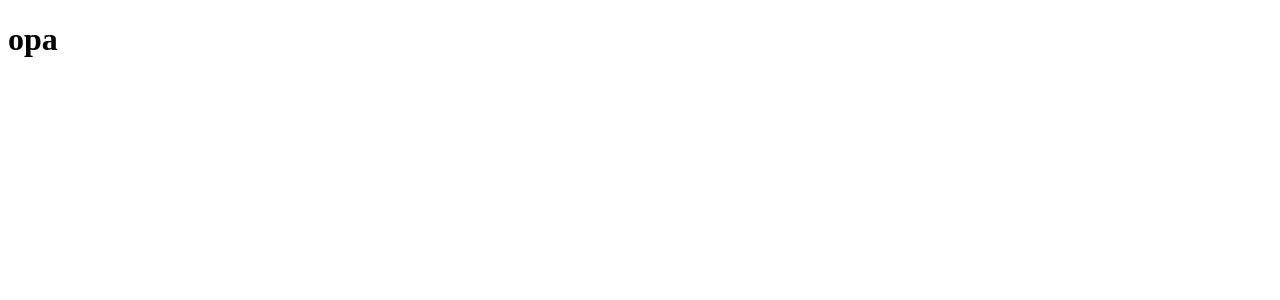
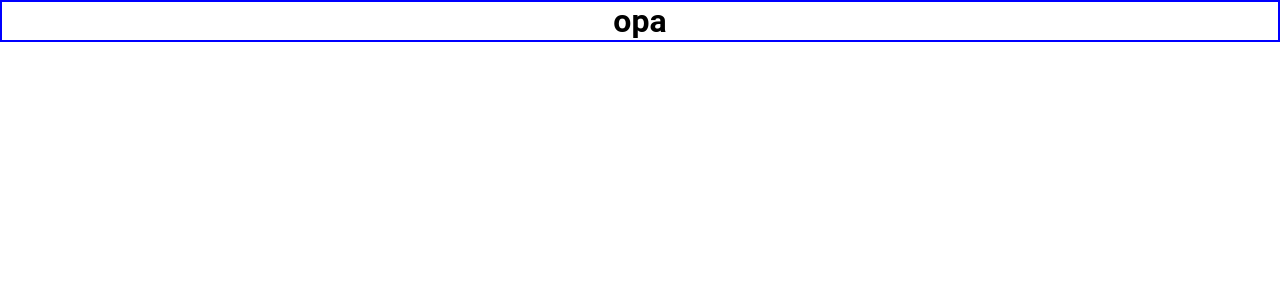
Before and after one commit to CloudHouseDev/landing-page-business, a React (Create React App) app: page / in a window 1280 px wide. Shown: the top 300 px of the page. Built offline with nearby package versions, Linux system fonts and the light colour scheme.

Commit message:
chore: add container component

```diff
--- /dev/null
+++ b/src/components/container/Container.jsx
@@ -0,0 +1,14 @@
+import React from "react";
+import PropTypes from "prop-types";
+
+import "./styles.css";
+
+function Container({ children }) {
+    return <div className="wrapper-container">{children}</div>;
+}
+
+export default Container;
+
+Container.propTypes = {
+    children: PropTypes.oneOfType([PropTypes.elementType, PropTypes.node]).isRequired,
+};
--- /dev/null
+++ b/src/components/container/styles.css
@@ -0,0 +1,10 @@
+.wrapper-container {
+    display: flex;
+    flex-direction: column;
+    justify-content: center;
+    align-items: center;
+    width: 100%;
+    height: 100%;
+    border: 2px solid blue;
+    padding: 0 1.25rem;
+}
--- /dev/null
+++ b/src/components/index.js
@@ -0,0 +1 @@
+import "./container/Container";
--- a/src/pages/Default.jsx
+++ b/src/pages/Default.jsx
@@ -1,7 +1,13 @@
-import React from 'react';
+import React from "react";
+
+import Container from "../components/container/Container";
 
 function DefaultPage() {
-  return <h1>opa</h1>;
+    return (
+        <Container>
+            <h1>opa</h1>
+        </Container>
+    );
 }
 
 export default DefaultPage;
```
Also changed, not shown: src/App.jsx (+4 -3 lines), src/index.jsx (+7 -7 lines), src/pages/Default.css (deleted), src/styles/global.css (indentation only).
